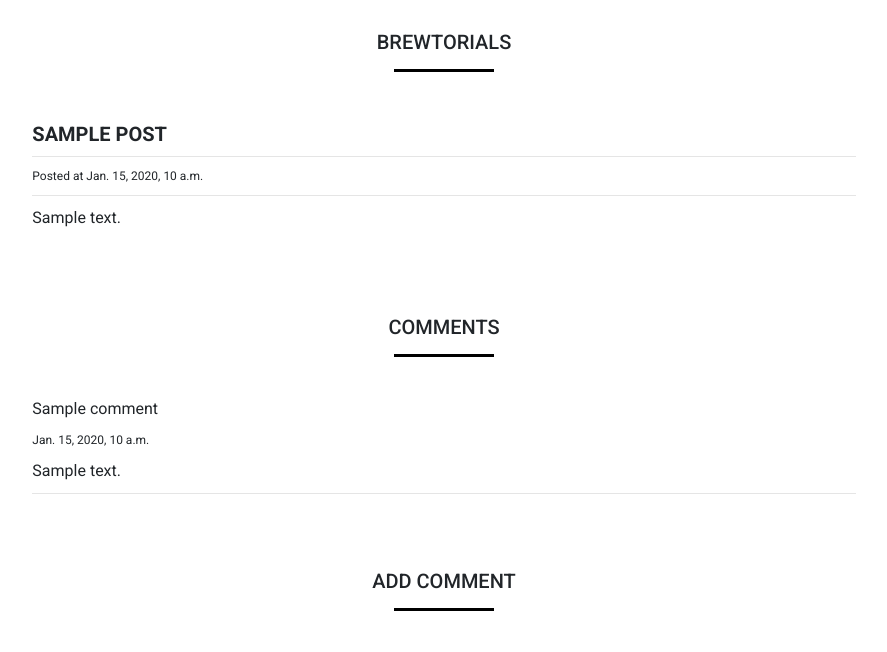
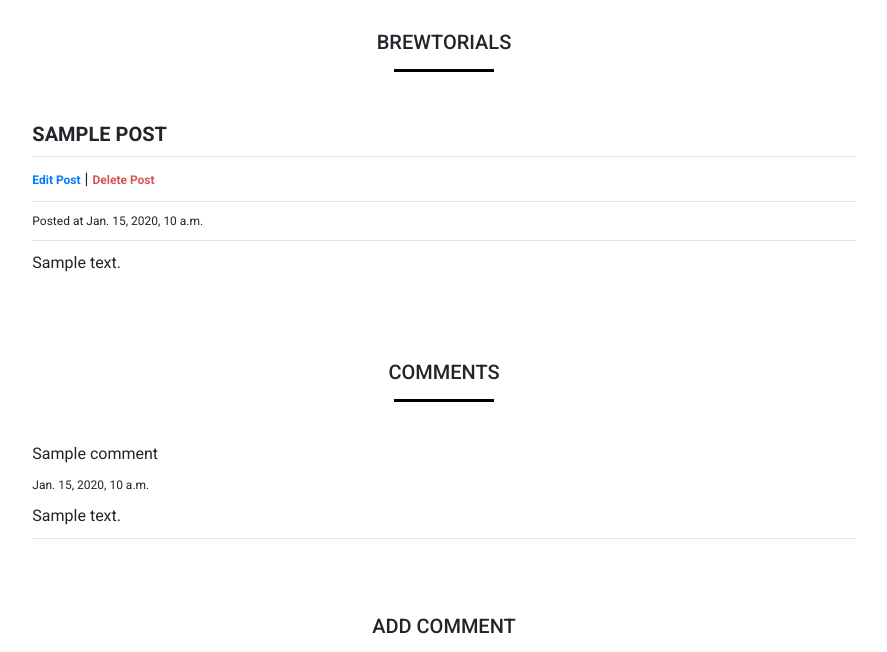
Before and after one commit to scottsimpson91/CI-MS4-Blacktooth-Coffee, a Django app: a page that uses blog/templates/blog/blog_detail.html in a window 1280 px wide. Shown: the part 47-699 px from the top of the page, without its empty margins (196-1083 px from the left). Run offline with Django 3.2, Linux system fonts and the light colour scheme; a user stored in the database is signed in; tables that the repository leaves empty hold one stand-in row (values such as "Sample post"); some libraries are stand-ins or nearby versions.

Commit message:
FEAT: Add edit/delete blog post functionality

```diff
--- a/blog/templates/blog/blog_detail.html
+++ b/blog/templates/blog/blog_detail.html
@@ -15,6 +15,13 @@
             <div class="col-12 col-md-8 offset-md-2 mb-2">
                 <div class="blog-main-content">
                     <h3 class="blog-title">{{ post.title }}</h3>
+                    {% if request.user.is_superuser %}
+                        <hr>
+                        <div class="blog-paragraph">
+                            <a href="{% url 'edit_post' post.slug %}" class="edit-post-button">Edit Post</a> |
+                            <a href="{% url 'delete_post' post.slug %}" class="delete-post-button">Delete Post</a>
+                        </div>
+                    {% endif %}
                     <hr>
                     <p class="blog-date">Posted at {{ post.date_added }}</p>
                     <hr>
--- a/blog/urls.py
+++ b/blog/urls.py
@@ -1,9 +1,11 @@
 from django.urls import path
 from . import views
-from blog.views import blog_detail, add_post
+from blog.views import blog_detail, add_post, edit_post, delete_post
 
 urlpatterns = [
     path('', views.blog, name='blog'),
     path('add_post/', add_post, name='add_post'),
+    path('edit/<slug:slug>/', edit_post, name='edit_post'),
+    path('delete/<slug:slug>/', delete_post, name='delete_post'),
     path('<slug:slug>/', blog_detail, name='blog_detail'),
 ]
--- a/blog/views.py
+++ b/blog/views.py
@@ -1,4 +1,4 @@
-from django.shortcuts import render, redirect, reverse
+from django.shortcuts import render, redirect, reverse, get_object_or_404
 from .models import Post
 from django.contrib import messages
 from django.contrib.auth.decorators import login_required
@@ -58,3 +58,42 @@ def add_post(request):
     }
 
     return render(request, template, context)
+
+
+@login_required
+def edit_post(request, slug):
+    post = get_object_or_404(Post, slug=slug)
+
+    if request.method == 'POST':
+        form = BlogForm(request.POST, instance=post)
+        if form.is_valid():
+            form.save()
+            messages.success(request, 'Successfully updated post!')
+            return redirect(reverse('blog_detail', args=[post.slug]))
+        else:
+            messages.error(request, 'Failed to update post. Please ensure \
+                the form is valid.')
+    else:
+        form = BlogForm(instance=post)
+        messages.info(request, f'You are editing {post.title}')
+
+    template = 'blog/edit_post.html'
+    context = {
+        'form': form,
+        'post': post,
+    }
+
+    return render(request, template, context)
+
+
+@login_required
+def delete_post(request, slug):
+
+    if not request.user.is_superuser:
+        messages.error(request, 'Sorry, only store owners can do that.')
+        return redirect(reverse('home'))
+
+    post = get_object_or_404(Post, slug=slug)
+    post.delete()
+    messages.success(request, 'Post deleted!')
+    return redirect(reverse('blog'))
--- a/static/css/base.css
+++ b/static/css/base.css
@@ -1131,3 +1131,14 @@ select option[value=""] {
 .user-comments {
     margin: 4rem 0;
 }
+
+.edit-post-button {
+    font-size: 1.2rem;
+    font-weight: bold;
+}
+
+.delete-post-button {
+    font-size: 1.2rem;
+    font-weight: bold;
+    color: #D9534F;
+}
```
Also changed, not shown: blog/templates/blog/edit_post.html (added, +30 -0 lines).
